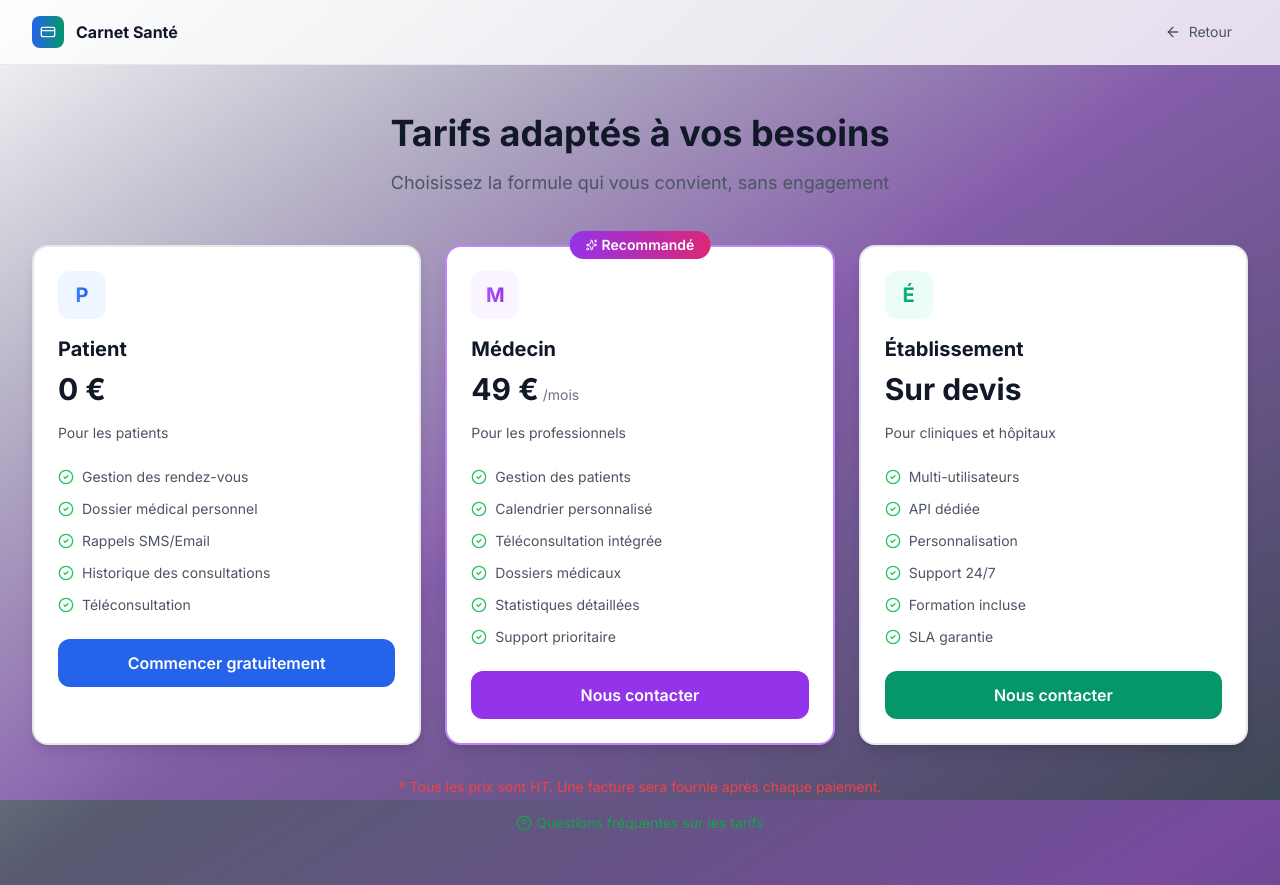
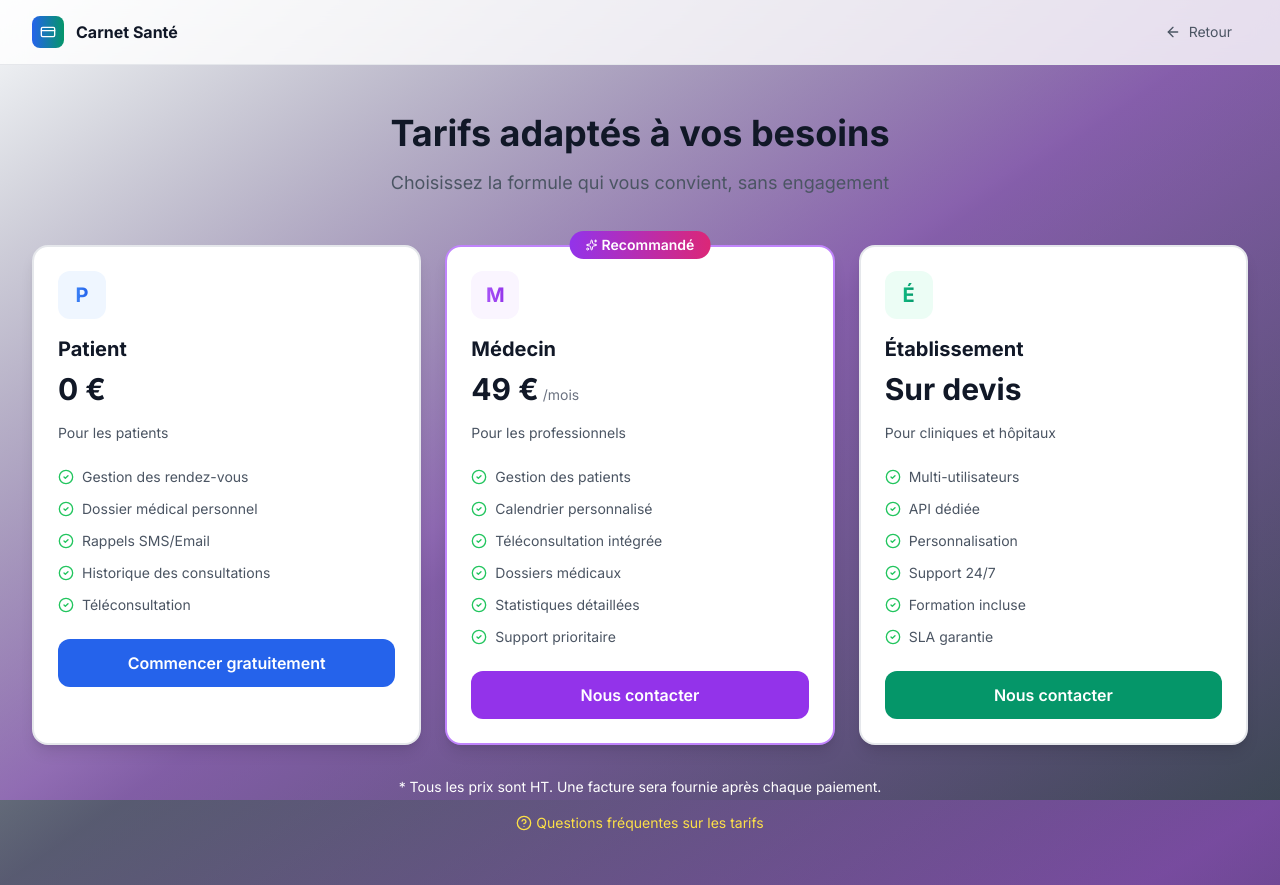
Before and after one commit to Djeupisne/carnet-sante-frontend, a React (Vite) app: page /pricing in a window 1280 px wide. Built offline with nearby package versions, Linux system fonts and the light colour scheme.

Commit message:
Update PricingPage.tsx

```diff
--- a/src/pages/PricingPage.tsx
+++ b/src/pages/PricingPage.tsx
@@ -142,17 +142,18 @@ const PricingPage: React.FC = () => {
         </div>
 
        <div className="mt-8 text-center">
-  <p className="text-sm text-red-500">
+  <p className="text-sm text-white">
     * Tous les prix sont HT. Une facture sera fournie après chaque paiement.
   </p>
   <Link
     to="/faq"
-    className="inline-flex items-center gap-1 text-sm text-green-600 hover:underline mt-4"
+    className="inline-flex items-center gap-1 text-sm text-yellow-300 hover:underline mt-4"
   >
     <HelpCircle className="w-4 h-4" />
     Questions fréquentes sur les tarifs
   </Link>
 </div>
+
 
       </div>
     </div>
```
